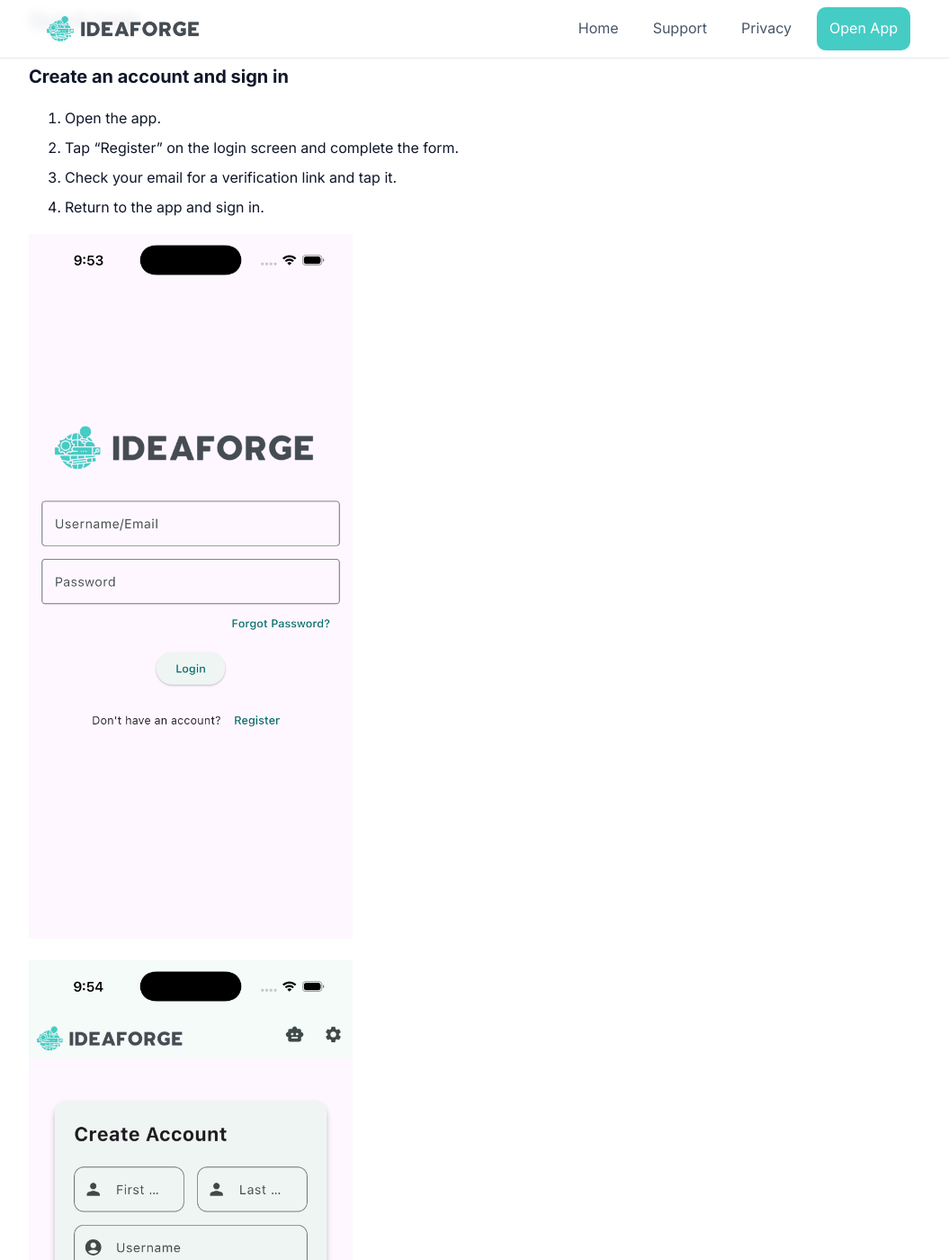
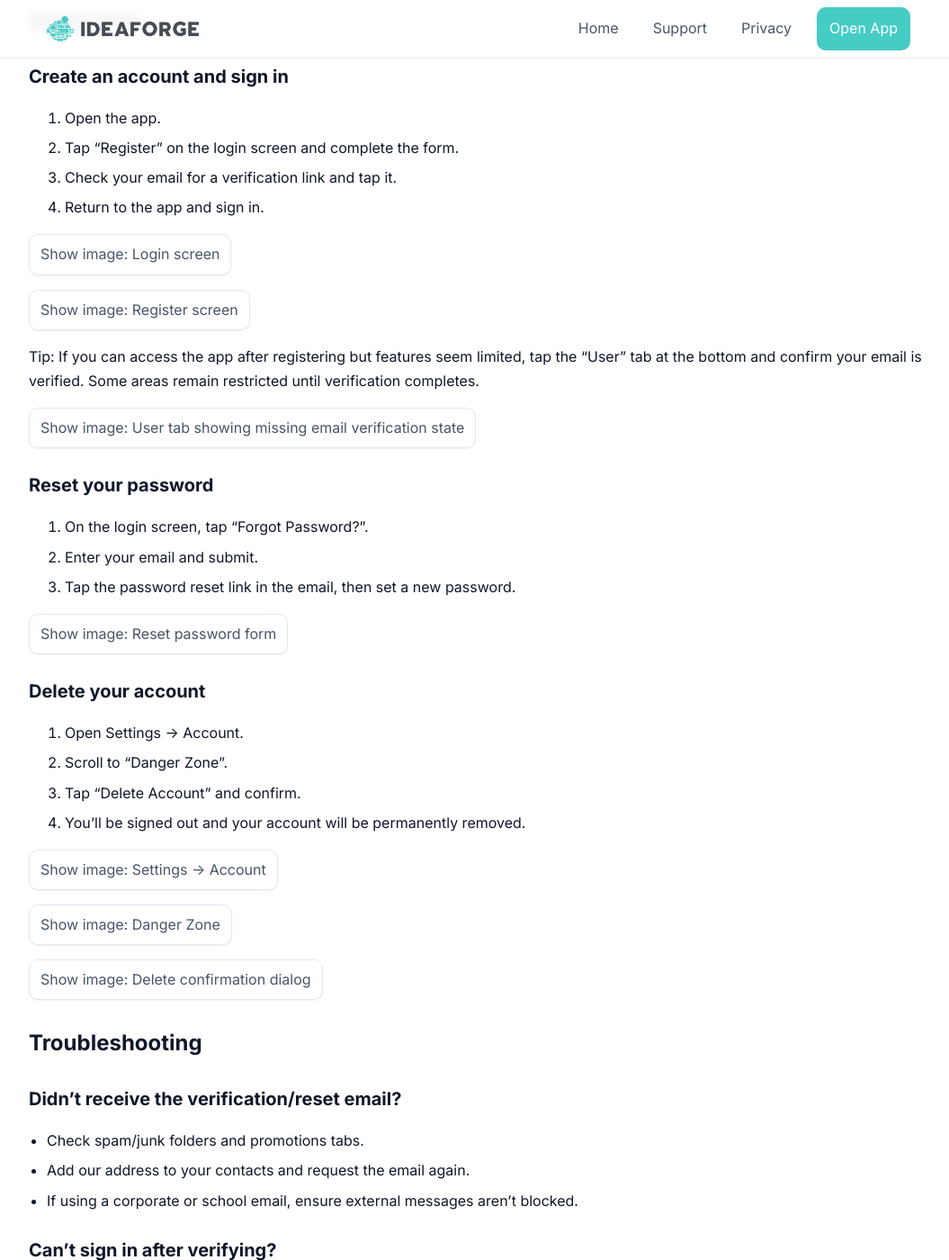
Before and after one commit to gage-russell/ideaforge-site, a Jekyll site: the page built from support.md, in a window 1280 px wide and 1400 px high, scrolled down 396 px. Shown: the whole window at 90% size, without its empty margins (108-1163 px from the left). Built offline with Jekyll 4.4.1, drawn with Linux system fonts in a browser that asks for light colours.

Commit message:
expand images

```diff
--- a/_layouts/default.html
+++ b/_layouts/default.html
@@ -16,7 +16,7 @@
 		<link rel="stylesheet" href="{{ "/assets/css/custom.css" | relative_url }}" />
 		<meta name="theme-color" content="#45CCC5" />
 	</head>
-	<body>
+		<body class="{{ page.title | slugify }}">
 		<header class="site-header">
 			<div class="container header-inner">
 						<a class="brand" href="{{ "/" | relative_url }}" aria-label="{{ site.title }} home">
@@ -62,5 +62,6 @@
 				</p>
 			</div>
 		</footer>
+				<script src="{{ "/assets/js/site.js" | relative_url }}" defer></script>
 	</body>
 </html>
--- a/assets/css/custom.css
+++ b/assets/css/custom.css
@@ -127,6 +127,36 @@ body {
 .site-main ul { padding-left: 1.25rem; }
 .site-main li { margin: 6px 0; }
 
+/* Collapsible images on Support page */
+.img-collapsible {
+	margin: 12px 0;
+}
+.img-collapsible summary {
+	display: inline-flex;
+	align-items: center;
+	gap: 8px;
+	padding: 8px 12px;
+	border: 1px solid var(--color-border);
+	border-radius: 10px;
+	background: #fff;
+	color: var(--color-muted);
+	cursor: pointer;
+	box-shadow: var(--shadow-sm);
+}
+.img-collapsible[open] summary {
+	background: #f8fafc;
+	color: var(--color-text);
+}
+.img-collapsible img {
+	display: block;
+	max-width: 100%;
+	height: auto;
+	margin-top: 12px;
+	border-radius: 10px;
+	border: 1px solid var(--color-border);
+	box-shadow: var(--shadow-sm);
+}
+
 /* Cards (optional) */
 .card-grid { display: grid; grid-template-columns: repeat( auto-fit, minmax(240px, 1fr) ); gap: 16px; }
 .card {
--- /dev/null
+++ b/assets/js/site.js
@@ -0,0 +1,23 @@
+// Ideaforge site JS
+// Collapsible images on Support page
+(function(){
+  document.addEventListener('DOMContentLoaded', function(){
+    if (!document.body.classList.contains('support')) return;
+    var container = document.querySelector('.site-main');
+    if (!container) return;
+    var images = container.querySelectorAll('img');
+    images.forEach(function(img){
+      // Skip if already inside a collapsible
+      if (img.closest('details.img-collapsible')) return;
+      var details = document.createElement('details');
+      details.className = 'img-collapsible';
+      var summary = document.createElement('summary');
+      var alt = img.getAttribute('alt') || 'image';
+      summary.textContent = 'Show image: ' + alt;
+      // Insert wrapper before image
+      img.parentNode.insertBefore(details, img);
+      details.appendChild(summary);
+      details.appendChild(img);
+    });
+  });
+})();
```
